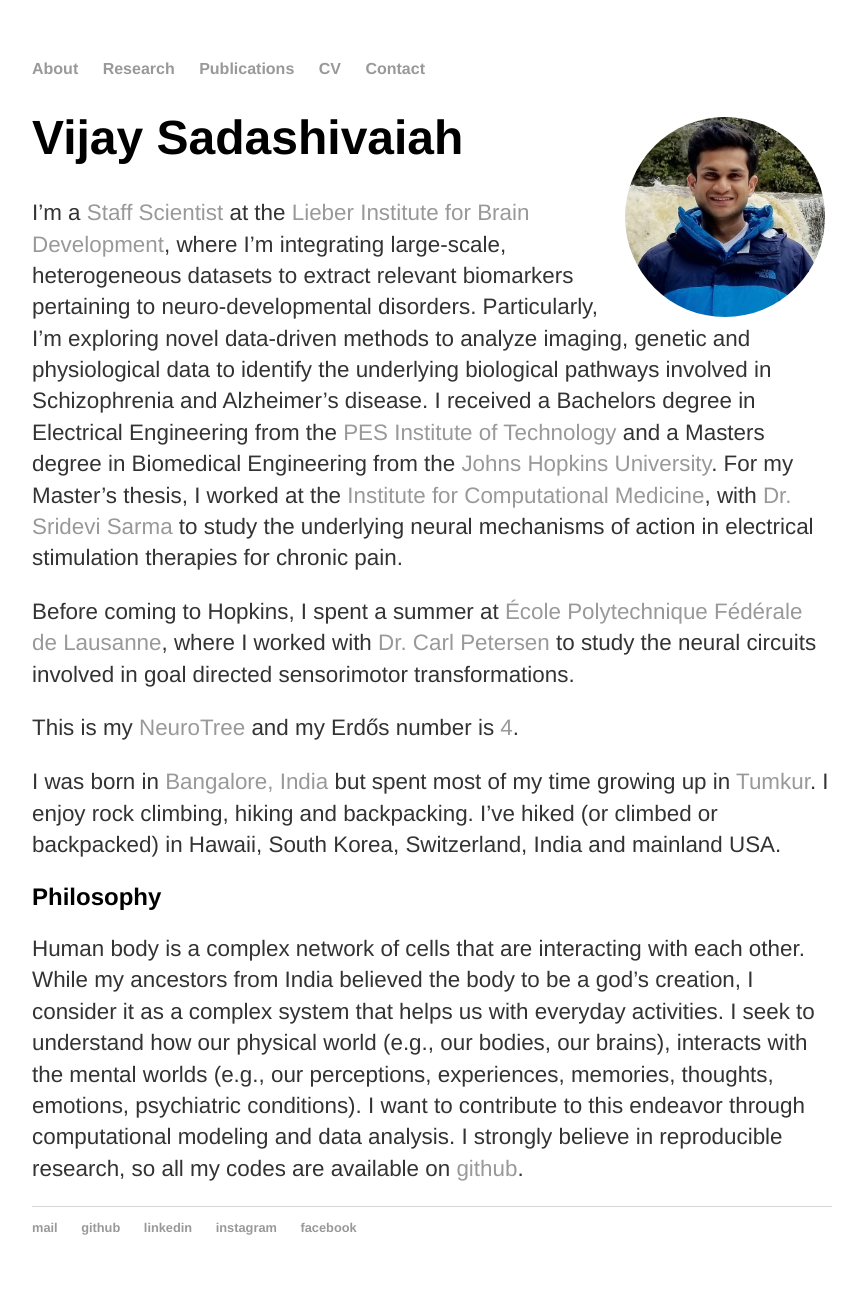
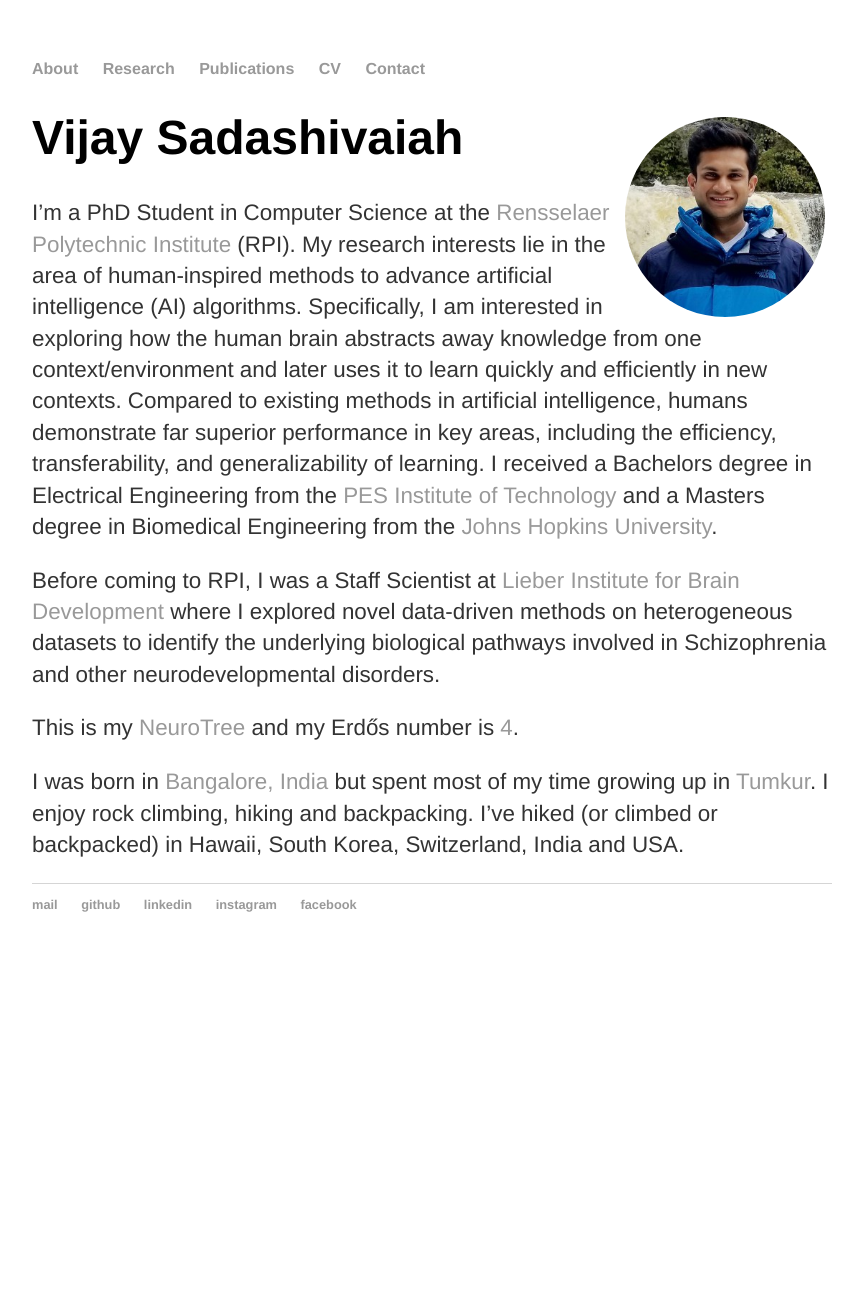
Before and after one commit to vjysd/vjysd.github.io, a Jekyll site: the page built from index.md, in a window 1280 px wide. Shown: the whole page, without its empty margins (208-1071 px from the left). Built offline with Jekyll 4.4.1, drawn with Linux system fonts in a browser that asks for light colours; comment, search, counter and statistics services are not loaded; after the commit the page ends 972 px from its top, so only the background shows below that.

Commit message:
updated main

```diff
--- a/index.md
+++ b/index.md
@@ -7,14 +7,10 @@
 
 # Vijay Sadashivaiah
 
-I&rsquo;m a [Staff Scientist](https://www.libd.org/team/vijay-sadashivaiah/) at the [Lieber Institute for Brain Development](https://www.libd.org/), where I&rsquo;m integrating large-scale, heterogeneous datasets to extract relevant biomarkers pertaining to neuro-developmental disorders. Particularly, I&rsquo;m exploring novel data-driven methods to analyze imaging, genetic and physiological data to identify the underlying biological pathways involved in Schizophrenia and Alzheimer&rsquo;s disease. I received a Bachelors degree in Electrical Engineering from the [PES Institute of Technology](https://pes.edu) and a Masters degree in Biomedical Engineering from the [Johns Hopkins University](https://jhu.edu). For my Master&rsquo;s thesis, I worked at the [Institute for Computational Medicine](https://icm.jhu.edu), with [Dr. Sridevi Sarma](https://www.bme.jhu.edu/faculty_staff/sridevi-v-sarma-phd/) to study the underlying neural mechanisms of action in electrical stimulation therapies for chronic pain.
+I&rsquo;m a PhD Student in Computer Science at the [Rensselaer Polytechnic Institute](https://www.rpi.edu/) (RPI). My research interests lie in the area of human-inspired methods to advance artificial intelligence (AI) algorithms. Specifically, I am interested in exploring how the human brain abstracts away knowledge from one context/environment and later uses it to learn quickly and efficiently in new contexts. Compared to existing methods in artificial intelligence, humans demonstrate far superior performance in key areas, including the efficiency, transferability, and generalizability of learning. I received a Bachelors degree in Electrical Engineering from the [PES Institute of Technology](https://pes.edu) and a Masters degree in Biomedical Engineering from the [Johns Hopkins University](https://jhu.edu).
 
-Before coming to Hopkins, I spent a summer at [École Polytechnique Fédérale de Lausanne](https://epfl.ch), where I worked with [Dr. Carl Petersen](https://people.epfl.ch/carl.petersen/bio?lang=en&cvlang=en) to study the neural circuits involved in goal directed sensorimotor transformations.
+Before coming to RPI,  I was a Staff Scientist at [Lieber Institute for Brain Development](https://www.libd.org) where I explored novel data-driven methods on heterogeneous datasets to identify the underlying biological pathways involved in Schizophrenia and other neurodevelopmental disorders.
 
 This is my [NeuroTree](https://neurotree.org/neurotree/tree.php?pid=184853) and my Erdős number is [4](https://www.csauthors.net/distance/vijay-sadashivaiah/paul-erdos).
 
-I was born in [Bangalore, India](https://en.wikipedia.org/wiki/Bangalore) but spent most of my time growing up in [Tumkur](https://en.wikipedia.org/wiki/Tumkur). I enjoy rock climbing, hiking and backpacking. I've hiked (or climbed or backpacked) in Hawaii, South Korea, Switzerland, India and mainland USA.
-
-## Philosophy
-
-Human body is a complex network of cells that are interacting with each other. While my ancestors from India believed the body to be a god's creation, I consider it as a complex system that helps us with everyday activities. I seek to understand how our physical world (e.g., our bodies, our brains), interacts with the mental worlds (e.g., our perceptions, experiences, memories, thoughts, emotions, psychiatric conditions). I want to contribute to this endeavor through computational modeling and data analysis. I strongly believe in reproducible research, so all my codes are available on [github](https://github.com/vjysd).
+I was born in [Bangalore, India](https://en.wikipedia.org/wiki/Bangalore) but spent most of my time growing up in [Tumkur](https://en.wikipedia.org/wiki/Tumkur). I enjoy rock climbing, hiking and backpacking. I've hiked (or climbed or backpacked) in Hawaii, South Korea, Switzerland, India and USA.
```
